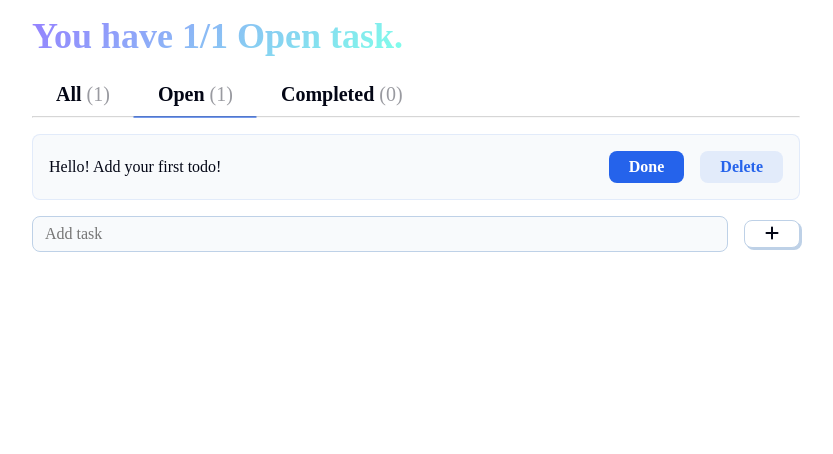
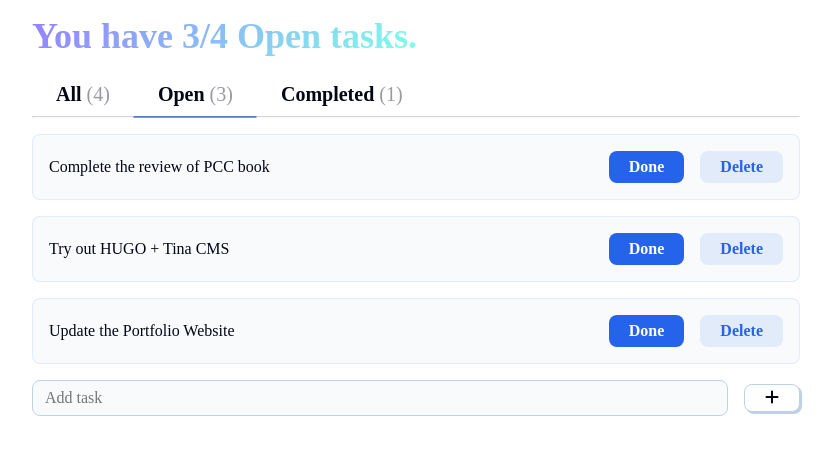
Before and after one commit to Shreehar-KE/react-todo-smoljames, a React (Vite) app: page / in a window 1280 px wide. Shown: the top 454 px of the page, without its empty margins (224-1057 px from the left). Built offline with nearby package versions, Linux system fonts and the light colour scheme; a web font is replaced by a local one.

Commit message:
edit App.jsx for LC

```diff
--- a/src/App.jsx
+++ b/src/App.jsx
@@ -7,7 +7,10 @@ import { useState, useEffect } from 'react'
 function App() {
 
   const [todos, setTodos] = useState([
-    { input: 'Hello! Add your first todo!', complete: false },
+    { input: 'Hello! Add your first todo!', complete: true },
+    { input: 'Complete the review of PCC book', complete: false },
+    { input: 'Try out HUGO + Tina CMS', complete: false },
+    { input: 'Update the Portfolio Website', complete: false },
   ])
 
   const [selectedTab, setSelectedTab] = useState('Open')
```
